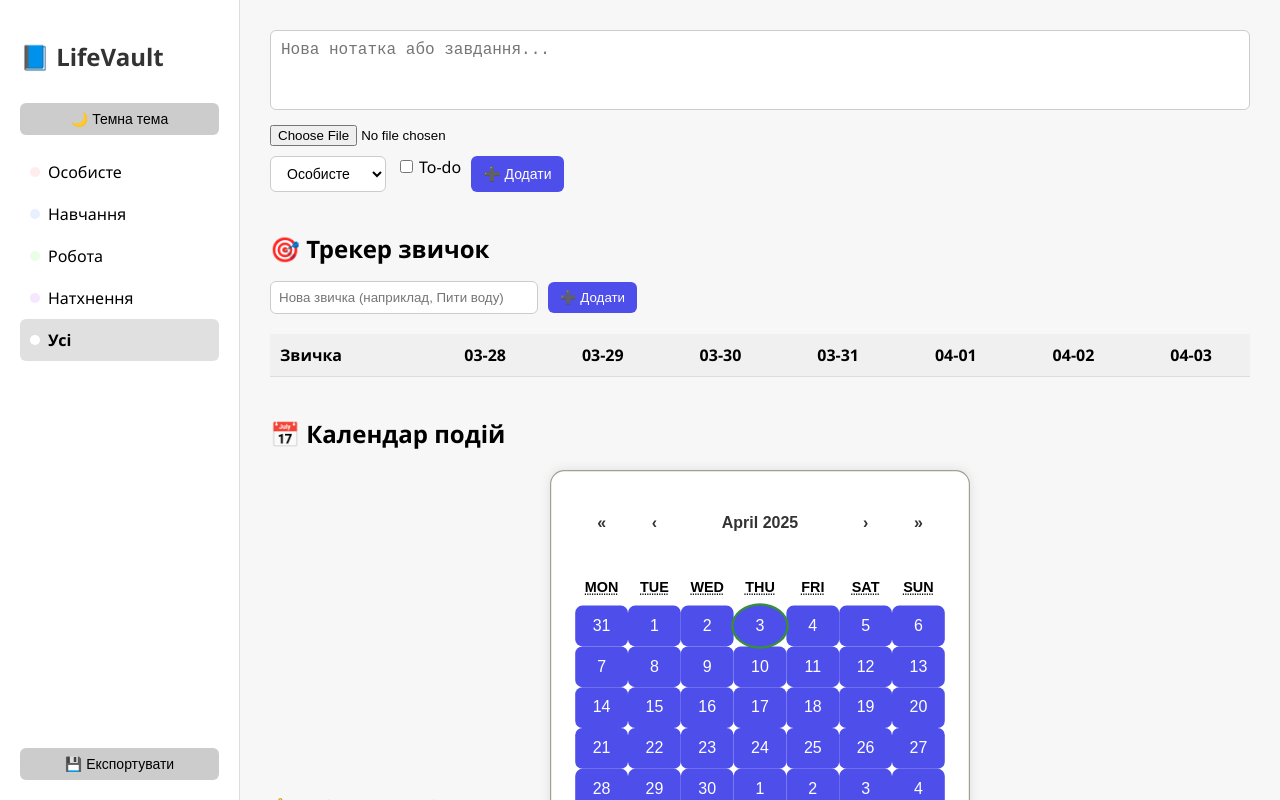
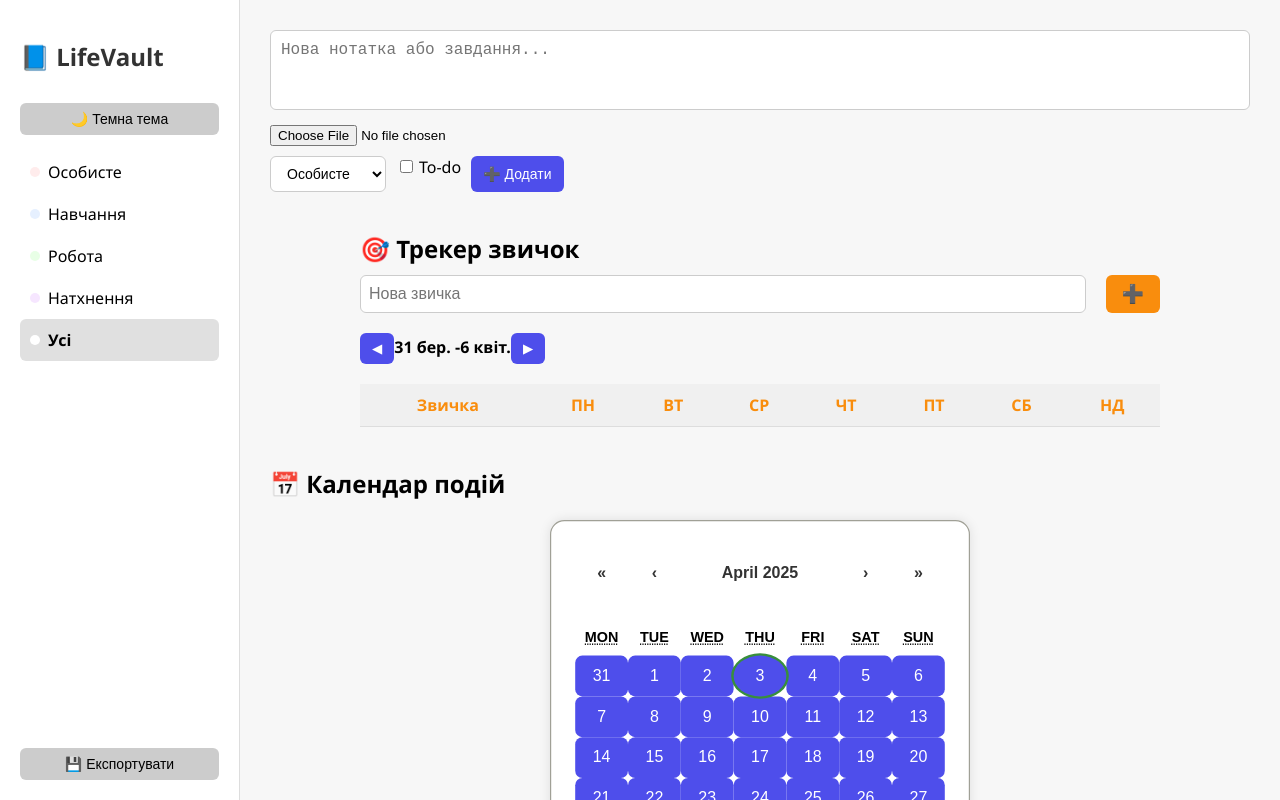
Before and after one commit to Vidziano/LifeVault, a React (Create React App) app: page / in a window 1280 px wide. Built offline with nearby package versions, Linux system fonts and the light colour scheme.

Commit message:
змінено трекер звичок

```diff
--- a/src/App.css
+++ b/src/App.css
@@ -290,9 +290,44 @@ body.dark .habit-progress-bar {
   background-color: #444;
 }
 
+.styled-habit-table {
+  width: 100%;
+  border-collapse: collapse;
+}
 
+.styled-habit-table th,
+.styled-habit-table td {
+  text-align: center;
+  padding: 8px;
+}
 
+.circle {
+  width: 24px;
+  height: 24px;
+  border: 2px solid #ccc;
+  border-radius: 50%;
+  display: inline-flex;
+  align-items: center;
+  justify-content: center;
+  cursor: pointer;
+  font-size: 16px;
+  color: #ff6600;
+}
 
+.circle.checked {
+  border-color: #ff6600;
+  color: #ff6600;
+  font-weight: bold;
+}
+
+body.dark .circle {
+  border-color: #888;
+  color: #ffa726;
+}
+
+body.dark .circle.checked {
+  border-color: #ffa726;
+}
 
 
 
--- /dev/null
+++ b/src/HabitTracker.css
@@ -0,0 +1,89 @@
+.habit-tracker {
+    margin: 40px auto;
+    max-width: 800px;
+    font-family: 'Segoe UI', sans-serif;
+  }
+
+  .habit-tracker h2 {
+    text-align: left;
+    font-size: 24px;
+    margin-bottom: 10px;
+  }
+
+  .habit-input {
+    display: flex;
+    gap: 10px;
+    margin-bottom: 20px;
+  }
+
+  .habit-input input {
+    padding: 8px;
+    flex-grow: 1;
+    font-size: 16px;
+    border-radius: 6px;
+    border: 1px solid #ccc;
+  }
+
+  .habit-input button {
+    background-color: #f98d0d;
+    color: white;
+    padding: 8px 16px;
+    font-size: 18px;
+    border: none;
+    border-radius: 6px;
+    cursor: pointer;
+  }
+
+  .habit-table {
+    width: 100%;
+    border-collapse: collapse;
+    text-align: center;
+  }
+
+  .habit-table th,
+  .habit-table td {
+    padding: 10px;
+  }
+
+  .habit-table th {
+    font-weight: bold;
+    font-size: 16px;
+    color: #f98d0d;
+  }
+
+  .habit-name {
+    font-style: italic;
+    text-align: left;
+    color: #f98d0d;
+    font-weight: 500;
+  }
+
+  .habit-circle {
+    width: 26px;
+    height: 26px;
+    border: 2px solid #f98d0d;
+    border-radius: 50%;
+    display: inline-flex;
+    align-items: center;
+    justify-content: center;
+    cursor: pointer;
+    color: #f98d0d;
+    font-size: 16px;
+    font-weight: bold;
+  }
+
+  .habit-circle.done {
+    background-color: #fff2e5;
+    color: #f98d0d;
+    border: 2px solid #f98d0d;
+  }
+
+  body.dark .habit-circle {
+    border-color: #ffa726;
+    color: #ffa726;
+  }
+
+  body.dark .habit-circle.done {
+    background-color: #4e3c1f;
+    color: #ffa726;
+  }
--- a/src/HabitTracker.jsx
+++ b/src/HabitTracker.jsx
@@ -1,11 +1,22 @@
 import React, { useState, useEffect } from 'react';
-import './App.css'; // підключається той самий CSS
+import './HabitTracker.css';
 
 const getToday = () => new Date().toISOString().split('T')[0];
+
+function getStartOfWeek(date = new Date()) {
+  const d = new Date(date);
+  const day = d.getDay();
+  const diff = d.getDate() - ((day + 6) % 7); // Пн як перший день
+  d.setDate(diff);
+  return d;
+}
 
 function HabitTracker() {
   const [habits, setHabits] = useState([]);
   const [newHabit, setNewHabit] = useState('');
+  const [editIndex, setEditIndex] = useState(null);
+  const [editText, setEditText] = useState('');
+  const [startOfWeek, setStartOfWeek] = useState(getStartOfWeek());
 
   useEffect(() => {
     const stored = JSON.parse(localStorage.getItem('habits')) || [];
@@ -21,10 +32,14 @@ function HabitTracker() {
     const newItem = {
       id: Date.now(),
       name: newHabit.trim(),
-      log: {} // ключі: дати, значення: true/false
+      log: {},
     };
     setHabits([...habits, newItem]);
     setNewHabit('');
+  };
+
+  const deleteHabit = (id) => {
+    setHabits(habits.filter(h => h.id !== id));
   };
 
   const toggleDay = (id, date) => {
@@ -35,96 +50,119 @@ function HabitTracker() {
     }));
   };
 
-  const today = getToday();
-  const last7Days = [...Array(7)].map((_, i) => {
-    const d = new Date();
-    d.setDate(d.getDate() - (6 - i));
-    return d.toISOString().split('T')[0];
+  const saveEdit = (id) => {
+    setHabits(habits.map(h => h.id === id ? { ...h, name: editText } : h));
+    setEditIndex(null);
+    setEditText('');
+  };
+
+  const handleWeekChange = (days) => {
+    const newDate = new Date(startOfWeek);
+    newDate.setDate(newDate.getDate() + days);
+    setStartOfWeek(newDate);
+  };
+
+  const currentWeekDates = [...Array(7)].map((_, i) => {
+    const d = new Date(startOfWeek);
+    d.setDate(d.getDate() + i);
+    return d;
   });
 
-  const calculateProgress = (log) => {
-    const checked = last7Days.filter(date => log[date]).length;
-    return { count: checked, percent: Math.round((checked / 7) * 100) };
+  const getDayName = (date) => {
+    return date.toLocaleDateString('uk-UA', { weekday: 'short' }).toUpperCase();
   };
 
-  const calculateStreak = (log) => {
-    let streak = 0;
-    for (let i = last7Days.length - 1; i >= 0; i--) {
-      const date = last7Days[i];
-      if (log[date]) {
-        streak++;
-      } else {
-        break;
-      }
-    }
-    return streak;
+  const getDateKey = (date) => date.toISOString().split('T')[0];
+
+  const calculateProgress = (log) => {
+    const checked = currentWeekDates.filter(d => log[getDateKey(d)]).length;
+    return Math.round((checked / 7) * 100);
   };
 
   return (
     <div className="habit-tracker">
       <h2>🎯 Трекер звичок</h2>
-      <div style={{ marginBottom: '10px' }}>
+      <div className="habit-input">
         <input
           type="text"
           value={newHabit}
           onChange={(e) => setNewHabit(e.target.value)}
-          placeholder="Нова звичка (наприклад, Пити воду)"
+          placeholder="Нова звичка"
         />
-        <button onClick={addHabit}>➕ Додати</button>
+        <button onClick={addHabit}>➕</button>
       </div>
 
-      <table>
+      <div className="week-range">
+        <button onClick={() => handleWeekChange(-7)}>◀</button>
+        <strong>
+          {currentWeekDates[0].toLocaleDateString('uk-UA', { day: 'numeric', month: 'short' })} -
+          {currentWeekDates[6].toLocaleDateString('uk-UA', { day: 'numeric', month: 'short' })}
+        </strong>
+        <button onClick={() => handleWeekChange(7)}>▶</button>
+      </div>
+
+      <table className="habit-table">
         <thead>
           <tr>
-            <th style={{ textAlign: 'left' }}>Звичка</th>
-            {last7Days.map(date => (
-              <th key={date}>{date.slice(5)}</th>
+            <th>Звичка</th>
+            {currentWeekDates.map(date => (
+              <th key={date}>{getDayName(date)}</th>
             ))}
           </tr>
         </thead>
         <tbody>
-          {habits.map(habit => {
-            const progress = calculateProgress(habit.log);
-            const streak = calculateStreak(habit.log);
-
-            return (
+          {habits.map(habit => (
             <React.Fragment key={habit.id}>
               <tr>
-                  <td><strong>{habit.name}</strong></td>
-                  {last7Days.map(date => (
-                    <td key={date}>
+                <td className="habit-name">
+                  {editIndex === habit.id ? (
+                    <>
                       <input
-                        type="checkbox"
-                        checked={habit.log[date] || false}
-                        onChange={() => toggleDay(habit.id, date)}
+                        value={editText}
+                        onChange={(e) => setEditText(e.target.value)}
                       />
+                      <button onClick={() => saveEdit(habit.id)}>💾</button>
+                    </>
+                  ) : (
+                    <>
+                      <em>{habit.name}</em>
+                      <button onClick={() => { setEditIndex(habit.id); setEditText(habit.name); }}>✏️</button>
+                      <button onClick={() => deleteHabit(habit.id)}>❌</button>
+                    </>
+                  )}
                 </td>
-                  ))}
+                {currentWeekDates.map(date => {
+                  const key = getDateKey(date);
+                  return (
+                    <td key={key}>
+                      <div
+                        className={`habit-circle ${habit.log[key] ? 'done' : ''}`}
+                        onClick={() => toggleDay(habit.id, key)}
+                      >
+                        {habit.log[key] ? '✔' : ''}
+                      </div>
+                    </td>
+                  );
+                })}
               </tr>
               <tr>
-                <td colSpan={8} style={{ padding: '8px 12px' }}>
-  <div style={{ marginBottom: '4px', fontSize: '0.9em', color: '#888' }}>
-    📊 Прогрес: {progress.count}/7 ({progress.percent}%) &nbsp;&nbsp;
-    🔥 Стрік: {streak} днів поспіль
-  </div>
+                <td colSpan={8}>
                   <div className="habit-progress-bar">
                     <div
                       className={`habit-progress-fill ${
-        progress.percent < 40
+                        calculateProgress(habit.log) < 40
                           ? 'low'
-          : progress.percent < 80
+                          : calculateProgress(habit.log) < 80
                           ? 'medium'
                           : 'high'
                       }`}
-      style={{ width: `${progress.percent}%` }}
+                      style={{ width: `${calculateProgress(habit.log)}%` }}
                     ></div>
                   </div>
                 </td>
-
               </tr>
             </React.Fragment>
-            );
-          })}
+          ))}
         </tbody>
       </table>
     </div>
```
Lines whose indentation alone changed are shown as unchanged.
